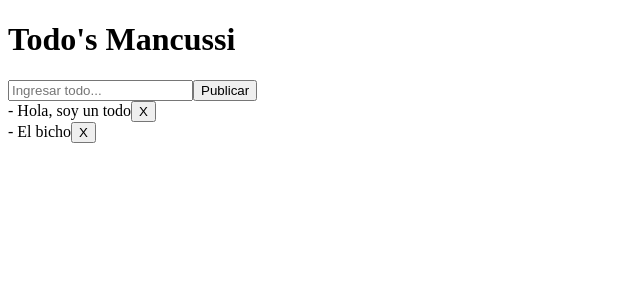
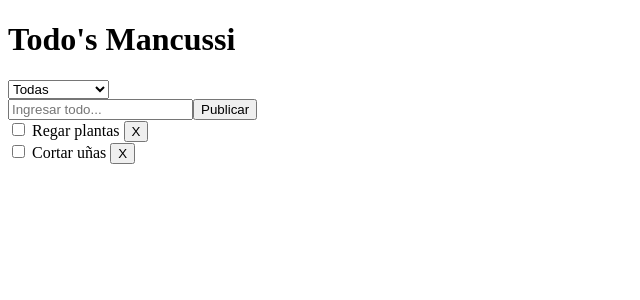
Before and after one commit to andyMancuso/todolist, a React (Create React App) app: page / in a window 1280 px wide. Shown: the top 300 px of the page, without its empty margins (0-640 px from the left). Built offline with nearby package versions, Linux system fonts and the light colour scheme.

Commit message:
TL-006: Se agrega select de filtros y componente Todo con checkbox.

```diff
--- a/src/App.js
+++ b/src/App.js
@@ -1,14 +1,23 @@
-import { useState } from "react";
+import { useState } from 'react';
+
+import Todo from './components/Todo'
 
 
 const App = () => {
 
   const [todos, setTodos] = useState ([
-    "Hola, soy un todo",
-    "El bicho"
+    {
+      description: 'Regar plantas',
+      checked: false
+    }, {
+      description: 'Cortar uñas',
+      checked: false
+    }
   ])
 
-  const [todo, setTodo] = useState ("")
+  const [todo, setTodo] = useState ('')
+
+  const [currentFilter, setCurrentFilter] = useState('Todas')
 
   /**
    * Esta función esta ligada al input
@@ -21,21 +30,30 @@ const App = () => {
 
   const handleSubmit = (e) => {
     e.preventDefault()
-    const alreadyExist = todos.includes(todo)
+    const alreadyExist = todos.some(item => item.description === todo)
 
     if (alreadyExist) {
-      alert("El todo que intentas agregar ya existe en la lista")
+      alert('El todo que intentas agregar ya existe en la lista')
       return
     }
 
-    const list = [...todos, todo]
+    const newTodo = {
+      description: todo,
+      checked: false
+    }
+
+    const list = [...todos, newTodo]
     setTodos(list)
-    setTodo("")
+    setTodo('')
   }
 
   const deleteTodo = (itemClicked) => {
     const newTodos = todos.filter(item => item !== itemClicked)
     setTodos(newTodos)
+  }
+
+  const handleSelectChange = (e) => {
+    setCurrentFilter(e.target.value)
   }
 
 
@@ -46,21 +64,29 @@ const App = () => {
         Todo's Mancussi
       </h1>
 
+      <select onChange={handleSelectChange} value={currentFilter}>
+        <option value='Todas'>Todas</option>
+        <option value='Pendientes'>Pendientes</option>
+        <option value='Completadas'>Completadas</option>
+      </select>
+
       <form onSubmit={handleSubmit}>
       <input
        value= {todo}
        onChange={handleChange}
-       placeholder="Ingresar todo..." />
+       placeholder='Ingresar todo...' />
 
       <button>Publicar</button>
       </form>
 
+
       {todos.map(item => {
         return (
-          <div key={item}>
-            <span >- {item}</span>
-            <button onClick={ () => deleteTodo(item)}>X</button>
-          </div>
+          <Todo
+            key={item.description}
+            text={item.description}
+            deleteTodo={() => deleteTodo(item)}
+          />
         )
       })}
 
--- /dev/null
+++ b/src/components/Todo/index.js
@@ -0,0 +1,31 @@
+import { useState } from "react";
+
+
+const Todo = ({ text, deleteTodo }) => {
+
+  const [isChecked, setIsChecked] = useState(false)
+
+  const handleChange = (e) => {
+    setIsChecked(e.target.checked)
+  }
+
+  return (
+      <div>
+        <input
+          type='checkbox'
+          value={isChecked}
+          onChange={handleChange}
+        />
+        {' '}
+        <span style={{textDecoration: isChecked ? 'line-through' : 'unset' }}>
+          {text}
+        </span>
+        {' '}
+        <button onClick={deleteTodo}>X</button>
+      </div>
+  );
+}
+
+export default Todo;
+
+// text-decoration: line-through
```
